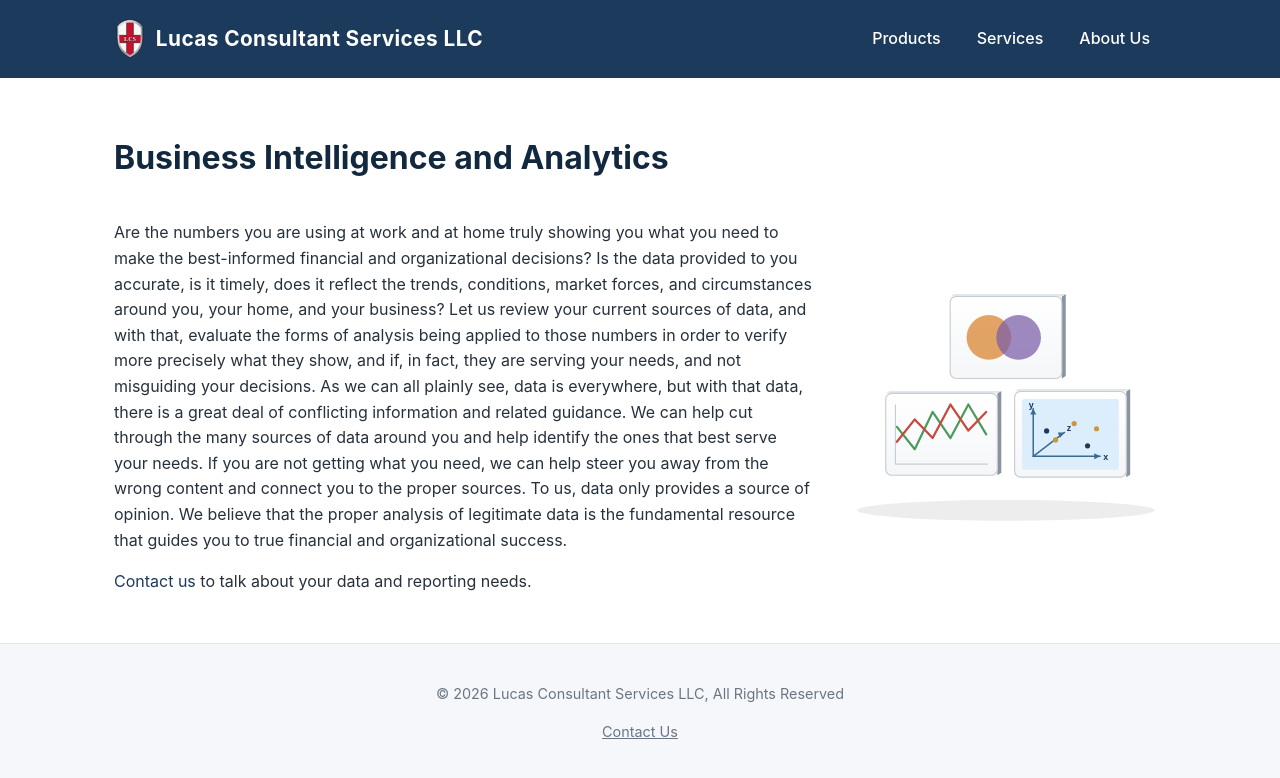
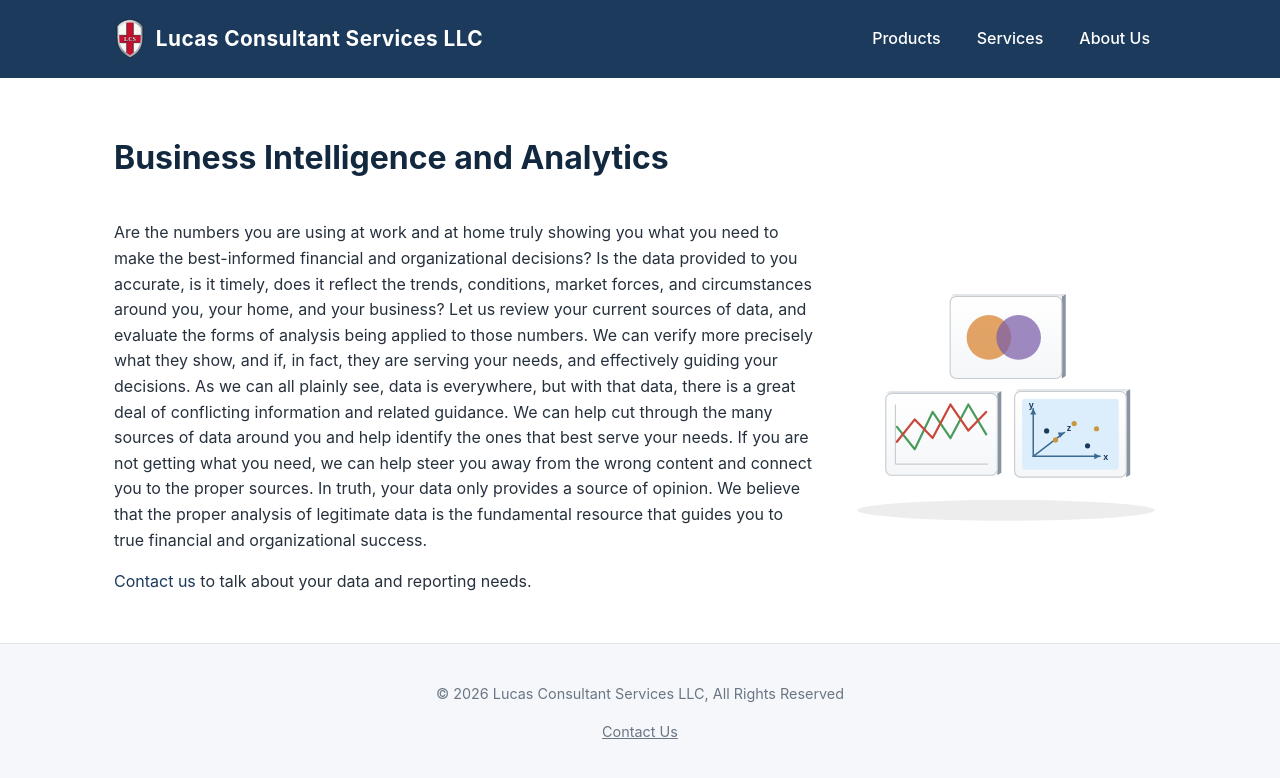
Before and after one commit to DrColorado/lucas-consulting-site, a Jekyll site: the page built from lucas-consulting-site/services/business-intelligence-analytics.md, in a window 1280 px wide. Shown: the top 778 px of the page. Built offline with Jekyll 4.4.1, drawn with Linux system fonts in a browser that asks for light colours.

Commit message:
Update business-intelligence-analytics.md

```diff
--- a/lucas-consulting-site/services/business-intelligence-analytics.md
+++ b/lucas-consulting-site/services/business-intelligence-analytics.md
@@ -9,7 +9,7 @@ permalink: /services/business-intelligence-analytics/
 <div class="service-layout">
 <div class="service-text" markdown="1">
 
-Are the numbers you are using at work and at home truly showing you what you need to make the best-informed financial and organizational decisions? Is the data provided to you accurate, is it timely, does it reflect the trends, conditions, market forces, and circumstances around you, your home, and your business? Let us review your current sources of data, and with that, evaluate the forms of analysis being applied to those numbers in order to verify more precisely what they show, and if, in fact, they are serving your needs, and not misguiding your decisions. As we can all plainly see, data is everywhere, but with that data, there is a great deal of conflicting information and related guidance. We can help cut through the many sources of data around you and help identify the ones that best serve your needs. If you are not getting what you need, we can help steer you away from the wrong content and connect you to the proper sources. To us, data only provides a source of opinion. We believe that the proper analysis of legitimate data is the fundamental resource that guides you to true financial and organizational success.
+Are the numbers you are using at work and at home truly showing you what you need to make the best-informed financial and organizational decisions? Is the data provided to you accurate, is it timely, does it reflect the trends, conditions, market forces, and circumstances around you, your home, and your business? Let us review your current sources of data, and evaluate the forms of analysis being applied to those numbers. We can verify more precisely what they show, and if, in fact, they are serving your needs, and effectively guiding your decisions. As we can all plainly see, data is everywhere, but with that data, there is a great deal of conflicting information and related guidance. We can help cut through the many sources of data around you and help identify the ones that best serve your needs. If you are not getting what you need, we can help steer you away from the wrong content and connect you to the proper sources. In truth, your data only provides a source of opinion. We believe that the proper analysis of legitimate data is the fundamental resource that guides you to true financial and organizational success.
 
 [Contact us]({{ '/about/contact/' | relative_url }}) to talk about your data and reporting needs.
 
```
